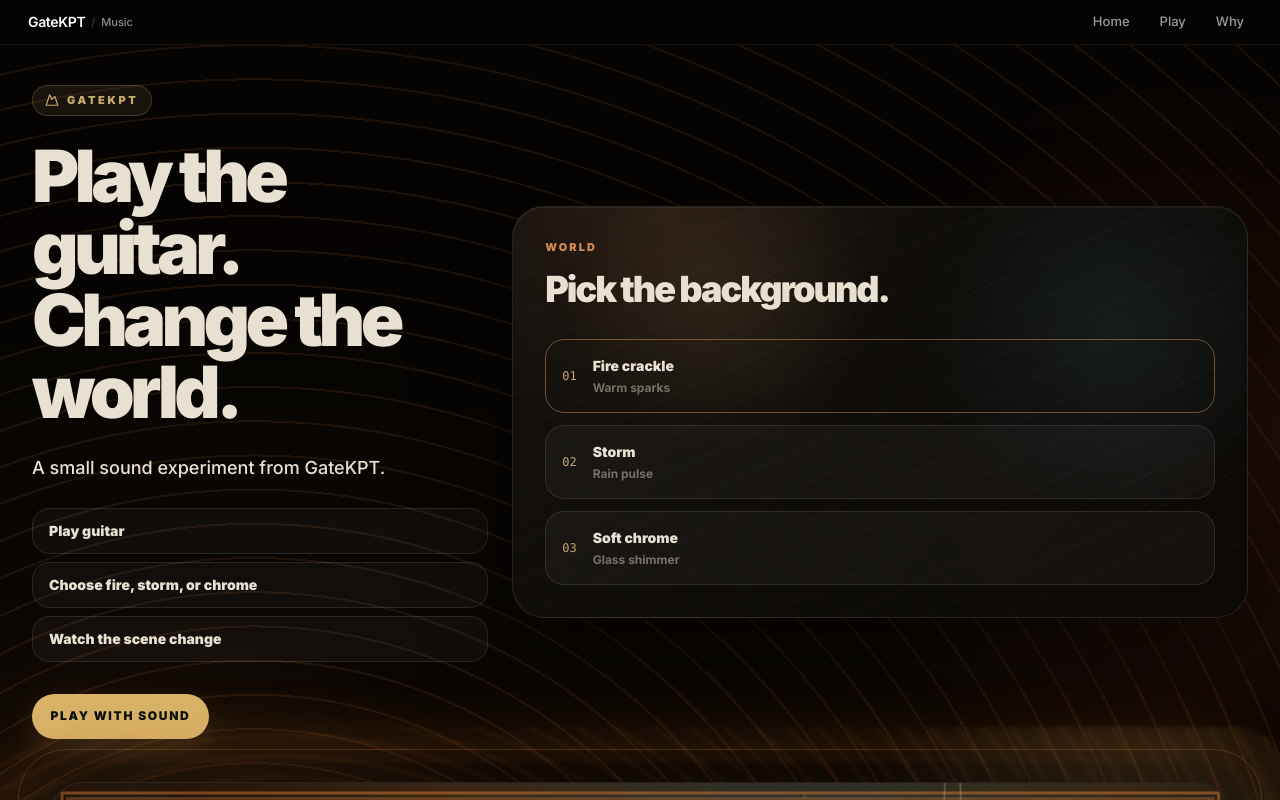
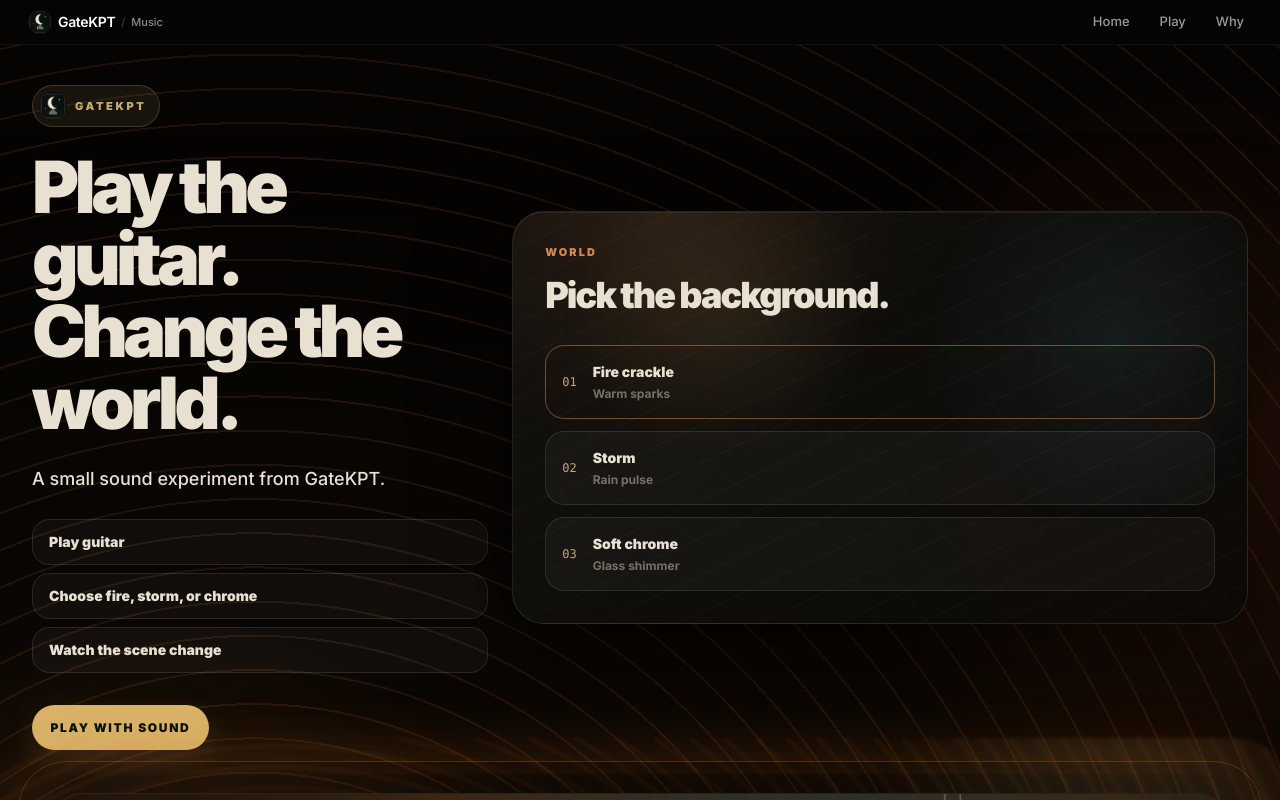
Before and after one commit to marcelozap/gateKPT, a Next.js app: page / in a window 1280 px wide. Shown: the top 800 px of the page. Built offline with nearby package versions, Linux system fonts and the light colour scheme; no server answers.

Commit message:
style: unify GateKPT moon icon

```diff
--- a/src/app/layout.tsx
+++ b/src/app/layout.tsx
@@ -19,8 +19,11 @@ export const metadata: Metadata = {
     "A small example of guitar, atmosphere, and motion becoming one visual world.",
   metadataBase: new URL(getSiteUrl()),
   icons: {
-    icon: [{ url: "/icon.svg", type: "image/svg+xml" }],
-    shortcut: ["/icon.svg"],
+    icon: [
+      { url: "/gatekpt-icon.png", type: "image/png" },
+      { url: "/icon.svg", type: "image/svg+xml" },
+    ],
+    shortcut: ["/gatekpt-icon.png"],
   },
   openGraph: {
     title: "GateKPT - Make Sound Visible",
--- a/src/components/HubNav.tsx
+++ b/src/components/HubNav.tsx
@@ -1,6 +1,7 @@
 "use client";
 
 import Link from "next/link";
+import Image from "next/image";
 
 const links = [
   { href: "/", label: "Home" },
@@ -21,6 +22,7 @@ export function HubNav() {
           aria-label="GateKPT music home"
           className="flex items-center gap-1.5 rounded-md px-1 outline-none focus-visible:ring-2 focus-visible:ring-[#e37b45]/50"
         >
+          <Image src="/gatekpt-icon.png" alt="" width={24} height={24} className="rounded-full" />
           <span className="text-sm font-semibold tracking-tight text-white">GateKPT</span>
           <span className="text-[11px] text-apple-label3">/</span>
           <span className="text-[11px] font-medium text-apple-label2">Music</span>
--- a/src/gatekpt/GatekptLanding.tsx
+++ b/src/gatekpt/GatekptLanding.tsx
@@ -1,7 +1,8 @@
 "use client";
 
 import { motion } from "framer-motion";
-import { Facebook, Ghost, Instagram, Linkedin, Mountain, Square, Waves, Youtube } from "lucide-react";
+import { Facebook, Ghost, Instagram, Linkedin, Square, Waves, Youtube } from "lucide-react";
+import Image from "next/image";
 import { useCallback, useEffect, useRef, useState } from "react";
 
 declare global {
@@ -486,8 +487,8 @@ export function GatekptLanding() {
         <div className="gk-ambient" />
         <div className="relative mx-auto grid max-w-7xl gap-6 lg:grid-cols-[0.62fr_1fr] lg:items-center">
           <motion.div initial={{ opacity: 0, y: 16 }} animate={{ opacity: 1, y: 0 }} transition={{ duration: 0.55, ease: "easeOut" }}>
-            <div className="mb-6 inline-flex items-center gap-2 rounded-full border border-[#c6a96d]/25 bg-[#c6a96d]/10 px-3 py-1.5 text-[11px] font-black uppercase tracking-[0.24em] text-[#c6a96d]">
-              <Mountain className="h-3.5 w-3.5" />
+            <div className="mb-6 inline-flex items-center gap-2 rounded-full border border-[#c6a96d]/25 bg-[#c6a96d]/10 py-1.5 pl-1.5 pr-3 text-[11px] font-black uppercase tracking-[0.24em] text-[#c6a96d]">
+              <Image src="/gatekpt-icon.png" alt="" width={28} height={28} className="rounded-full" />
               GateKPT
             </div>
             <h1 className="max-w-4xl text-5xl font-black leading-[0.9] tracking-[-0.065em] sm:text-6xl lg:text-7xl">
```
Also changed, not shown: public/gatekpt-icon.png (added).
